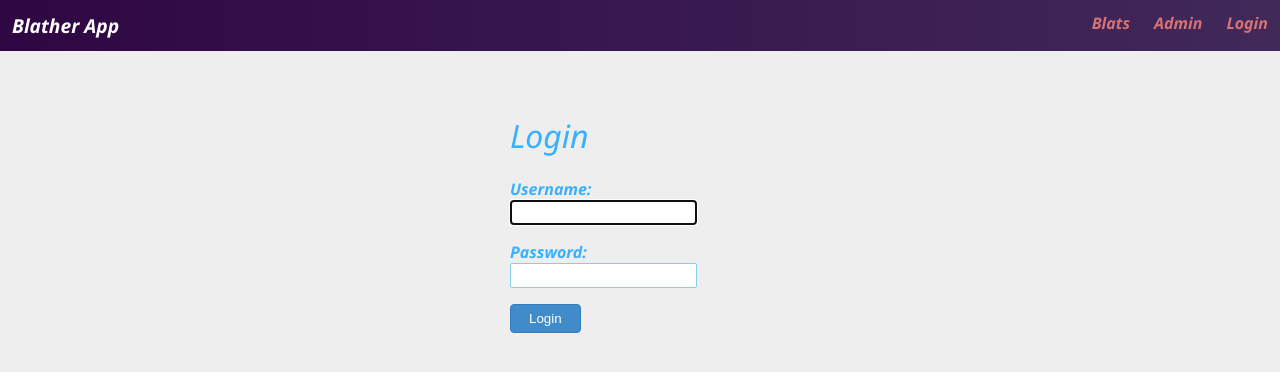
After one commit to deepakmk1993/blather, a Django app: page /login/ in a window 1280 px wide. The commit adds this page. Shown: the top 372 px of the page. Run offline with Django 3.2, Linux system fonts and the light colour scheme; parts of the project's set-up code (start-up, migrations or seed data) failed here and were passed over.

Commit message:
Initialize repository

```diff
--- a/blat/models.py
+++ b/blat/models.py
@@ -7,6 +7,7 @@ class Blat(models.Model):
   text = models.TextField()
   created_on = models.DateTimeField(auto_now_add=True)
   via = models.URLField(blank=True)
+  created_by = models.ForeignKey(User)
 
   def total_likes(self):
     return self.like_set.count()
--- a/blat/static/css/layout.css
+++ b/blat/static/css/layout.css
@@ -24,6 +24,10 @@ a:hover{
   color: #d44950;
 }
 header{
+  display: -webkit-box;
+  display: -moz-box;
+  display: -ms-flexbox;
+  display: -webkit-flex;
   display: flex;
   background: #41295a; /* fallback for old browsers */
   background: -webkit-linear-gradient(to left, #41295a , #2F0743); /* Chrome 10-25, Safari 5.1-6 */
@@ -61,3 +65,42 @@ header a{
   color: #fff;
   background-color: #d9edf7;
 }
+#mycustomform{
+  max-width: 260px;
+  margin: 5% auto;
+}
+input, button {
+  padding: 4px;
+  border-radius: 2px;
+  border: 1px solid skyblue;
+}
+button{
+  color: #fff;
+  cursor: pointer;
+  padding: 6px 18px;
+  border-radius: 4px;
+  border-color: #357ebd;
+  background-color: #428bca;
+}
+button:hover{
+  background-image: -webkit-linear-gradient(#e72510, #d9230f 6%, #cb210e);
+  background-image: -o-linear-gradient(#e72510, #d9230f 6%, #cb210e);
+  background-image: -webkit-gradient(linear, left top, left bottom, from(#e72510), color-stop(6%, #d9230f), to(#cb210e));
+  background-image: linear-gradient(#e72510, #d9230f 6%, #cb210e);
+  background-repeat: no-repeat;
+  border: 1px solid #a91b0c;
+}
+label{
+  min-width: 75px;
+  display: inline-block;
+}
+
+@media only screen and (max-width: 450px) {
+    header {
+      -webkit-flex-flow: row wrap;
+      justify-content: space-around;
+    }
+    header .brand{
+      flex-basis: 100%;
+    }
+}
--- a/blat/templates/blat/master.html
+++ b/blat/templates/blat/master.html
@@ -11,6 +11,12 @@
     <a href="{% url 'homepage' %}" class="brand">Blather App</a>
     <a href="{% url 'homepage' %}">Blats</a>
     <a href="{% url 'admin:index' %}">Admin</a>
+    {% if user.is_authenticated %}
+    	<a href="{% url 'myview' %}">My Blats</a>
+      <a href="{% url 'logout' %}?next=/">Logout</a>
+    {% else %}
+      <a href="/login/?next=/">Login</a>
+    {% endif %}
   </header>
   <div class="container">
     {% block content %}{% endblock %}
--- /dev/null
+++ b/blat/templates/registration/login.html
@@ -0,0 +1,11 @@
+{% extends "blat/master.html" %}
+
+{% block content %}
+<form action="{% url 'login' %}" method="post" id="mycustomform">
+    <h1>Login</h1>
+    <input type="hidden" name="next" value="{{next}}">
+    {{form.as_p}}
+    <button type="submit">Login</button>
+    {% csrf_token %}
+</form>
+{% endblock %}
--- a/blat/views.py
+++ b/blat/views.py
@@ -14,7 +14,7 @@ class IndexView(generic.ListView):
   context_object_name = 'blat_list'
 
   def get_queryset(self):
-    return Blat.objects.order_by('-created_on')[:20]
+    return Blat.objects.order_by('-created_on')[:10]
 
 
 class DetailView(generic.DetailView):
@@ -26,7 +26,7 @@ class DetailView(generic.DetailView):
 class MyView(IndexView):
 
   def get_queryset(self):
-    return Blat.objects.filter(created_by=self.request.user.id).order_by('-created_on')[:20]
+    return Blat.objects.filter(created_by=self.request.user.id).order_by('-created_on')[:10]
 
   @method_decorator(login_required)
   def dispatch(self, *args, **kwargs):
--- a/blather/settings.py
+++ b/blather/settings.py
@@ -122,3 +122,7 @@ USE_TZ = True
 # https://docs.djangoproject.com/en/1.9/howto/static-files/
 
 STATIC_URL = '/static/'
+
+LOGIN_URL= '/login/'
+
+LOGOUT_URL= '/logout/'
--- a/blather/urls.py
+++ b/blather/urls.py
@@ -16,6 +16,7 @@ Including another URLconf
 """
 from django.conf.urls import url
 from django.contrib import admin
+from django.contrib.auth import views as auth_views
 from blat import views
 
 urlpatterns = [
@@ -24,4 +25,7 @@ urlpatterns = [
     url(r'^$', views.IndexView.as_view(), name='homepage'),
     url(r'^(?P<pk>[0-9]+)/$', views.DetailView.as_view(), name='detail'),
     url(r'^my/$', views.MyView.as_view(), name='myview'),
+    url(r'^login/$', auth_views.login, name="login"),
+    url(r'^logout/$', auth_views.logout, name="logout"),
+
 ]
```
Also changed, not shown: db.sqlite3.
